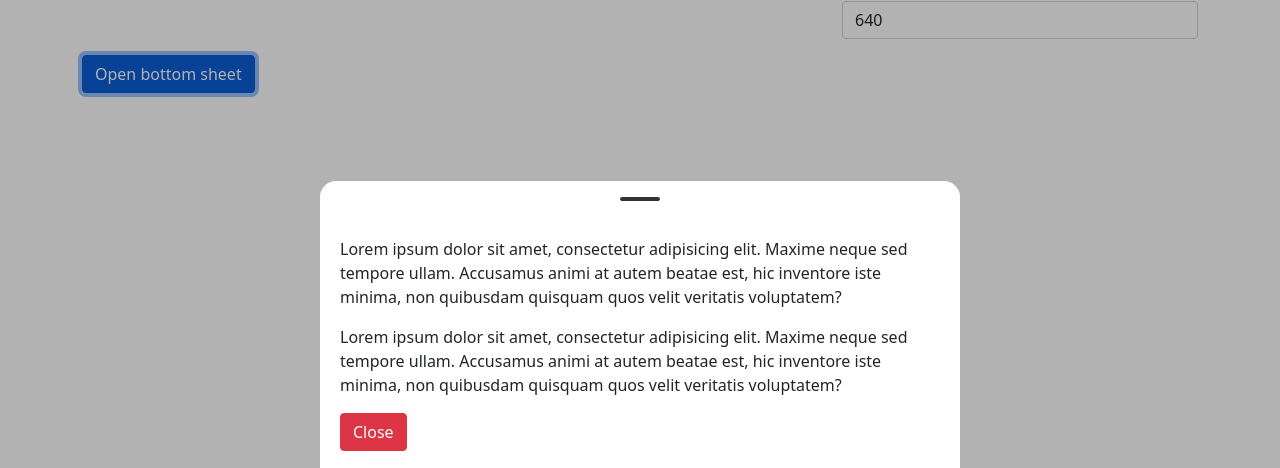
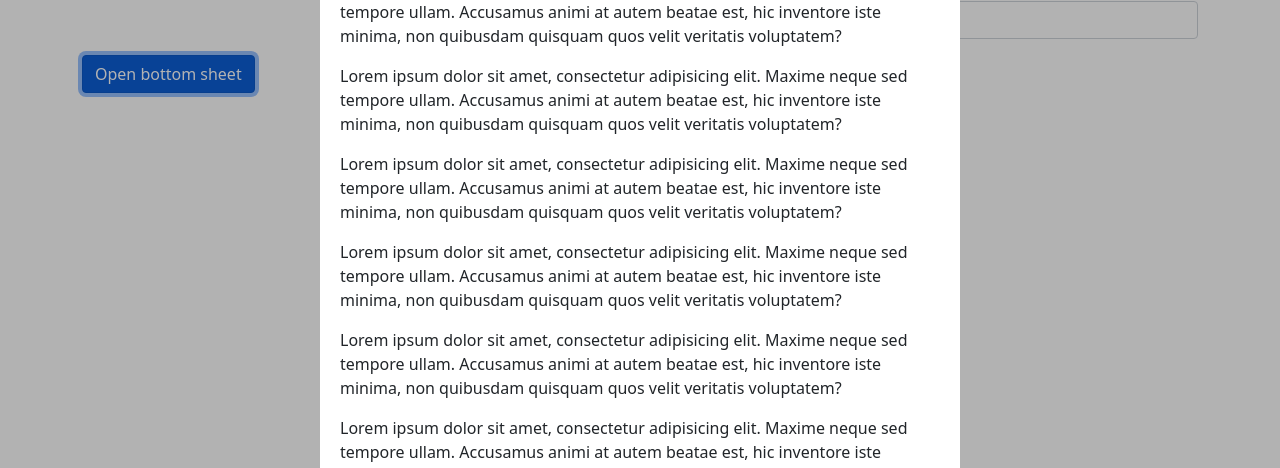
Before and after one commit to vaban-ru/vue-bottom-sheet, a Vue app: page / in a window 1280 px wide. Both pictures are taken after a click on the button "Open bottom sheet". Shown: the part 328-796 px from the top of the page. Built offline with nearby package versions, Linux system fonts and the light colour scheme.

Commit message:
fix: fix up dragging

```diff
--- a/package.json
+++ b/package.json
@@ -1,6 +1,6 @@
 {
   "name": "@webzlodimir/vue-bottom-sheet",
-  "version": "3.0.0",
+  "version": "3.0.1",
   "private": false,
   "scripts": {
     "dev": "vite --config vite-demo.config.ts serve --host 0.0.0.0",
--- a/src/App.vue
+++ b/src/App.vue
@@ -96,6 +96,56 @@
           Accusamus animi at autem beatae est, hic inventore iste minima, non quibusdam quisquam
           quos velit veritatis voluptatem?
         </p>
+        <p>
+          Lorem ipsum dolor sit amet, consectetur adipisicing elit. Maxime neque sed tempore ullam.
+          Accusamus animi at autem beatae est, hic inventore iste minima, non quibusdam quisquam
+          quos velit veritatis voluptatem?
+        </p>
+        <p>
+          Lorem ipsum dolor sit amet, consectetur adipisicing elit. Maxime neque sed tempore ullam.
+          Accusamus animi at autem beatae est, hic inventore iste minima, non quibusdam quisquam
+          quos velit veritatis voluptatem?
+        </p>
+        <p>
+          Lorem ipsum dolor sit amet, consectetur adipisicing elit. Maxime neque sed tempore ullam.
+          Accusamus animi at autem beatae est, hic inventore iste minima, non quibusdam quisquam
+          quos velit veritatis voluptatem?
+        </p>
+        <p>
+          Lorem ipsum dolor sit amet, consectetur adipisicing elit. Maxime neque sed tempore ullam.
+          Accusamus animi at autem beatae est, hic inventore iste minima, non quibusdam quisquam
+          quos velit veritatis voluptatem?
+        </p>
+        <p>
+          Lorem ipsum dolor sit amet, consectetur adipisicing elit. Maxime neque sed tempore ullam.
+          Accusamus animi at autem beatae est, hic inventore iste minima, non quibusdam quisquam
+          quos velit veritatis voluptatem?
+        </p>
+        <p>
+          Lorem ipsum dolor sit amet, consectetur adipisicing elit. Maxime neque sed tempore ullam.
+          Accusamus animi at autem beatae est, hic inventore iste minima, non quibusdam quisquam
+          quos velit veritatis voluptatem?
+        </p>
+        <p>
+          Lorem ipsum dolor sit amet, consectetur adipisicing elit. Maxime neque sed tempore ullam.
+          Accusamus animi at autem beatae est, hic inventore iste minima, non quibusdam quisquam
+          quos velit veritatis voluptatem?
+        </p>
+        <p>
+          Lorem ipsum dolor sit amet, consectetur adipisicing elit. Maxime neque sed tempore ullam.
+          Accusamus animi at autem beatae est, hic inventore iste minima, non quibusdam quisquam
+          quos velit veritatis voluptatem?
+        </p>
+        <p>
+          Lorem ipsum dolor sit amet, consectetur adipisicing elit. Maxime neque sed tempore ullam.
+          Accusamus animi at autem beatae est, hic inventore iste minima, non quibusdam quisquam
+          quos velit veritatis voluptatem?
+        </p>
+        <p>
+          Lorem ipsum dolor sit amet, consectetur adipisicing elit. Maxime neque sed tempore ullam.
+          Accusamus animi at autem beatae est, hic inventore iste minima, non quibusdam quisquam
+          quos velit veritatis voluptatem?
+        </p>
         <button type="button" class="btn btn-danger" @click="close">Close</button>
       </div>
     </vue-bottom-sheet>
--- a/src/VueBottomSheet.vue
+++ b/src/VueBottomSheet.vue
@@ -200,7 +200,11 @@ const dragHandler = (event: IEvent, type: 'area' | 'main') => {
         }
       }
 
-      if (type === 'main' && event.type === 'pandown' && contentScroll.value === 0) {
+      if (
+        type === 'main' &&
+        (event.type === 'pandown' || event.type === 'panup') &&
+        contentScroll.value === 0
+      ) {
         translateValue.value = pixelToVh(event.deltaY)
       }
 
```
